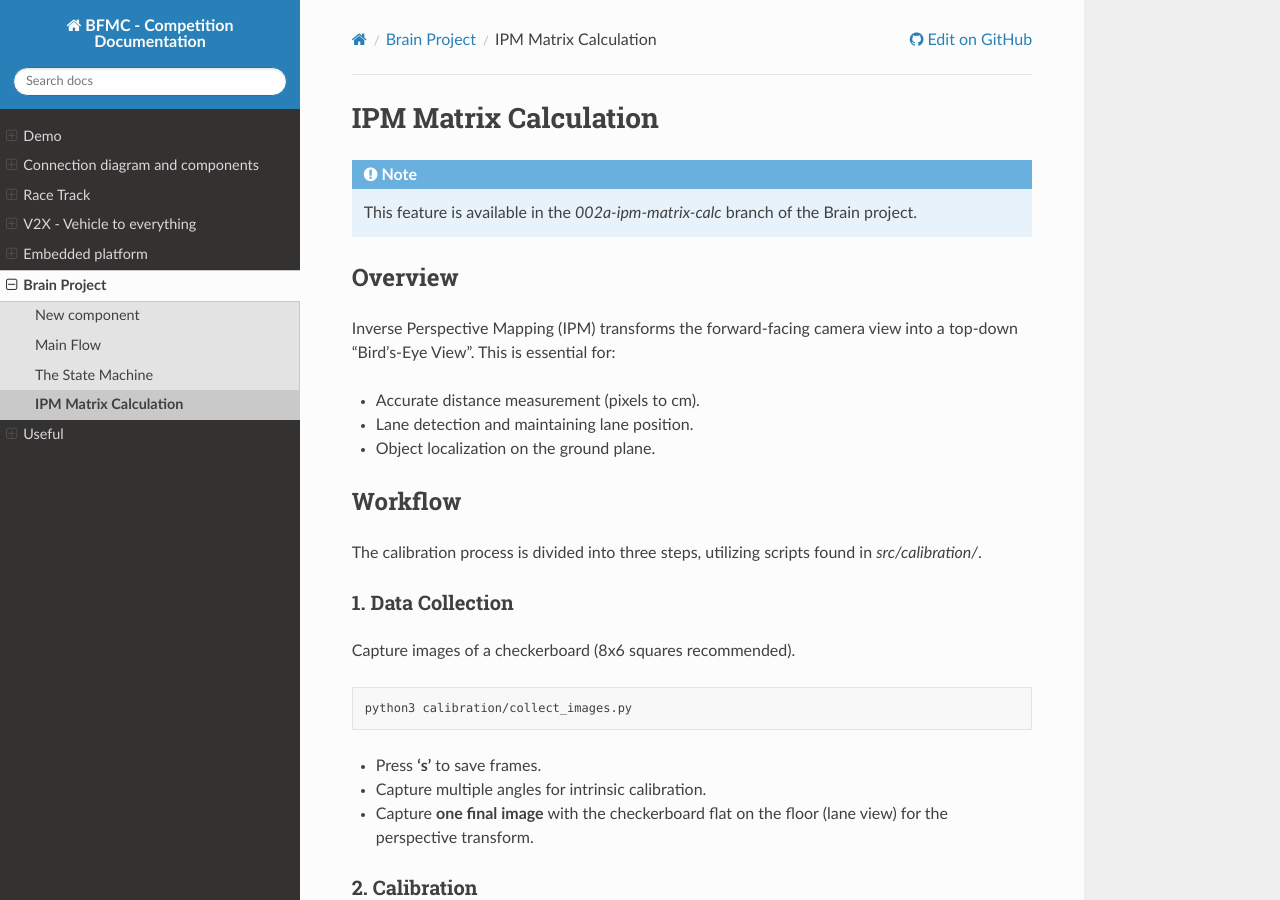
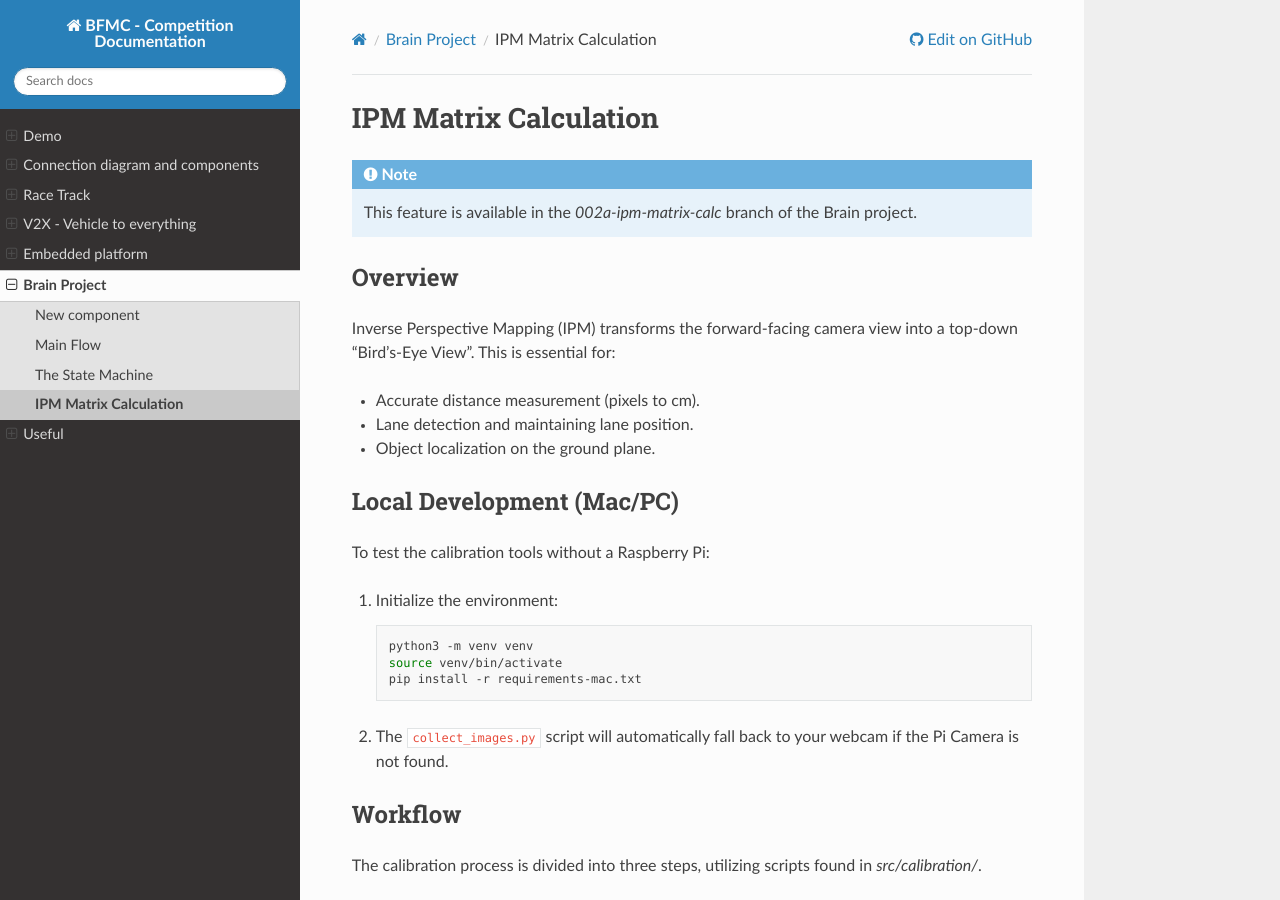
Before and after one commit to RAVEN-GP/raven-documentation, a Sphinx documentation site: the page built from source/data/brain/ipm.rst, in a window 1280 px wide and 900 px high. Built offline with Sphinx 7.4.7 and the Read the Docs theme 3.1.0, drawn with Linux system fonts in a browser that asks for light colours.

Commit message:
Steering PID / MPC: Created steeringControl.rst detailing the new #mpc serial command and anti-jitter logic. Updated the embeddedplatform index to include it. IPM Matrix Calc: Updated ipm.rst to include the "Local Development (Mac/PC)" instructions found in the recent README updates.

```diff
--- a/source/data/brain/ipm.rst
+++ b/source/data/brain/ipm.rst
@@ -11,6 +11,20 @@ Inverse Perspective Mapping (IPM) transforms the forward-facing camera view into
 - Accurate distance measurement (pixels to cm).
 - Lane detection and maintaining lane position.
 - Object localization on the ground plane.
+
+Local Development (Mac/PC)
+--------------------------
+To test the calibration tools without a Raspberry Pi:
+
+1. Initialize the environment:
+
+   .. code-block:: bash
+
+       python3 -m venv venv
+       source venv/bin/activate
+       pip install -r requirements-mac.txt
+
+2. The ``collect_images.py`` script will automatically fall back to your webcam if the Pi Camera is not found.
 
 Workflow
 --------
--- a/source/data/embeddedplatform.rst
+++ b/source/data/embeddedplatform.rst
@@ -12,6 +12,7 @@ Embedded platform
    embeddedplatform/mainFlow
    embeddedplatform/calibration
    embeddedplatform/speedPid
+   embeddedplatform/steeringControl
 
 **Quick navigation**
 
@@ -42,6 +43,10 @@ Embedded platform
 * :doc:`Speed PID Controller <embeddedplatform/speedPid>`
 
   - Closed-loop velocity control documentation and tuning guide.
+
+* :doc:`Steering Control & MPC <embeddedplatform/steeringControl>`
+
+  - High-level MPC command and anti-jitter steering logic.
 
 .. note::
 
```
Also changed, not shown: source/data/embeddedplatform/steeringControl.rst (added, +51 -0 lines).
